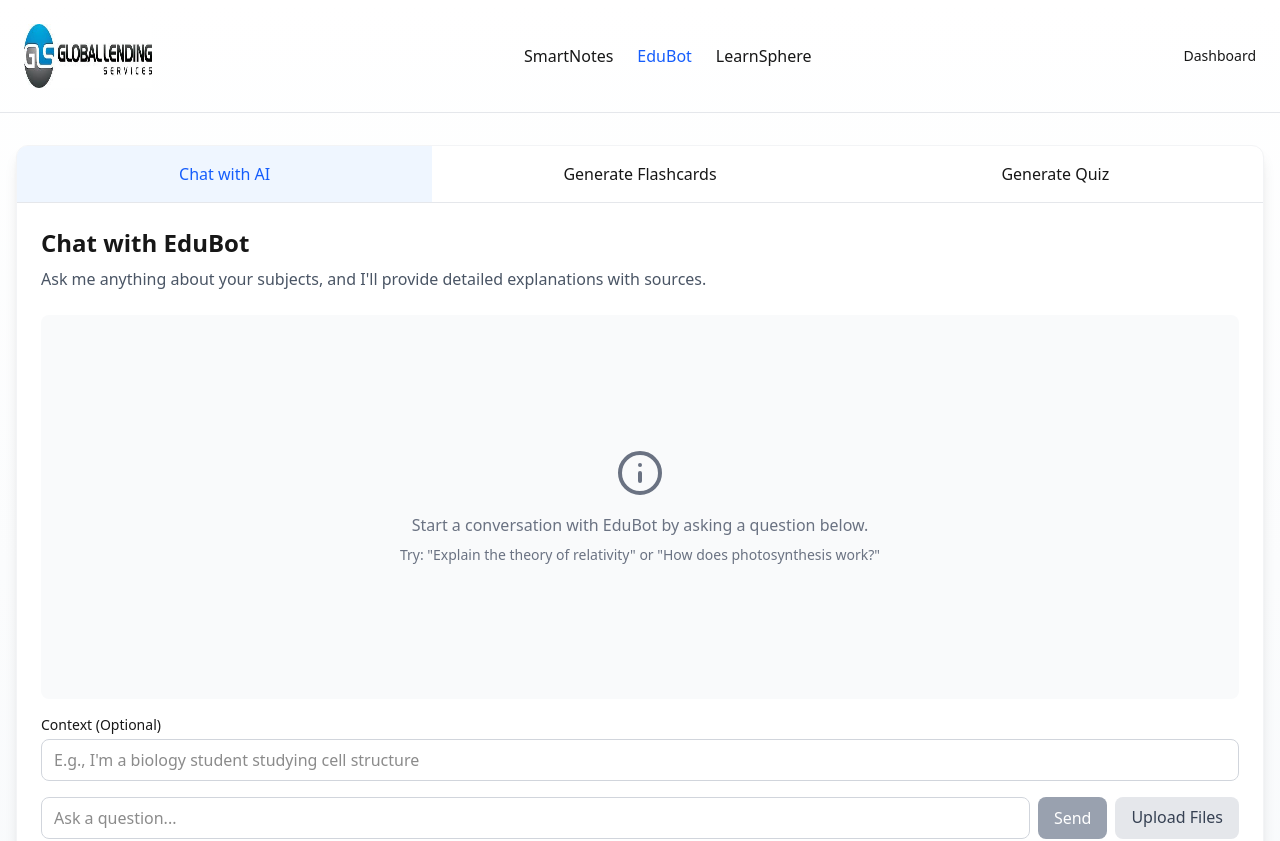
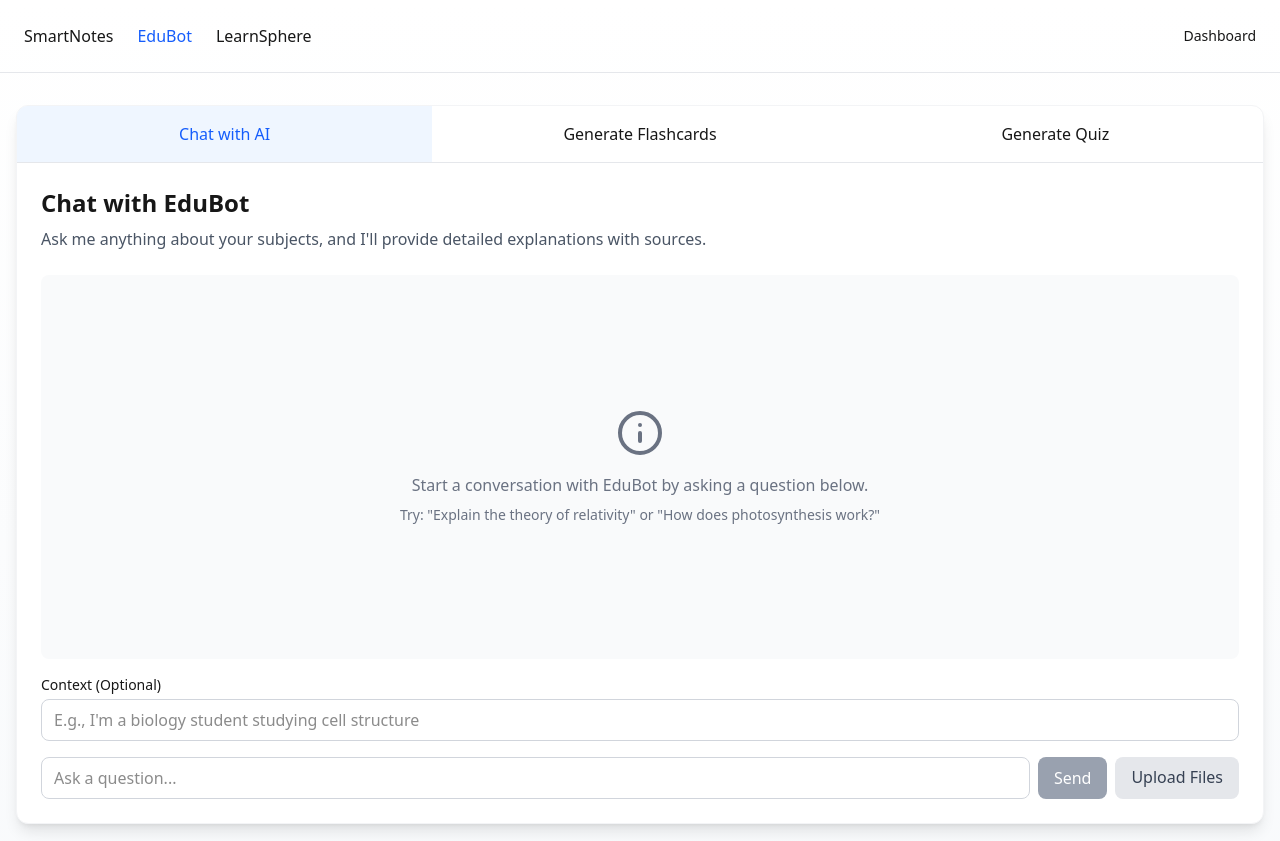
Before and after one commit to Zia-ullah-khan/studysync, a Next.js app: page /edubot in a window 1280 px wide. Shown: the top 841 px of the page. Built offline with nearby package versions, Linux system fonts and the light colour scheme; sample sign-in values are in the browser's storage.

Commit message:
refactor: clean up unused code and comments in EduBot component

```diff
--- a/src/app/edubot/page.tsx
+++ b/src/app/edubot/page.tsx
@@ -112,9 +112,6 @@ export default function EduBot() {
     <div className="min-h-screen bg-gradient-to-b from-white to-slate-50 dark:from-gray-900 dark:to-gray-800 flex flex-col">
       <header className="p-6 border-b border-gray-200 dark:border-gray-700">
         <div className="max-w-7xl mx-auto flex justify-between items-center">
-          <Link href="/" className="flex items-center gap-2">
-            <img src="/logo.jpg" alt="Logo" className="h-16 w-32" />
-          </Link>
 
           <nav className="hidden md:flex items-center gap-6">
             <Link href="/smartnotes" className="hover:text-blue-600 transition-colors">SmartNotes</Link>
@@ -204,8 +201,9 @@ function ChatWithAI({ authToken, setIsLoading, setErrorMessage, fileId, handleFi
     // If fileId was set by upload, context will be set before fileId is set
     // So, if context is empty and fileId exists, fetch
     // If you want to never fetch from /smartnotes/transcriptions, just return
-    return;
-    /*
+    //return;
+
+
     const fetchTranscription = async () => {
       setIsLoading(true);
       setErrorMessage('');
@@ -260,7 +258,7 @@ function ChatWithAI({ authToken, setIsLoading, setErrorMessage, fileId, handleFi
       }
     };
     fetchTranscription();
-    */
+
   }, [fileId, authToken, setIsLoading, setErrorMessage, setContext, context]);
 
   const handleChatSubmit = async (e: React.FormEvent) => {
@@ -361,7 +359,7 @@ function ChatWithAI({ authToken, setIsLoading, setErrorMessage, fileId, handleFi
                       <p>{chat.answer}</p>
                     </div>
 
-                    {chat.sources && chat.sources.length > 0 && (
+                    {/*{chat.sources && chat.sources.length > 0 && (
                       <div className="mt-3">
                         <p className="text-sm font-medium text-gray-500 dark:text-gray-400">Sources:</p>
                         <ul className="mt-1 text-sm text-gray-500 dark:text-gray-400 list-disc list-inside">
@@ -370,7 +368,7 @@ function ChatWithAI({ authToken, setIsLoading, setErrorMessage, fileId, handleFi
                           ))}
                         </ul>
                       </div>
-                    )}
+                    )}*/}
                   </div>
                 </div>
               </div>
```
